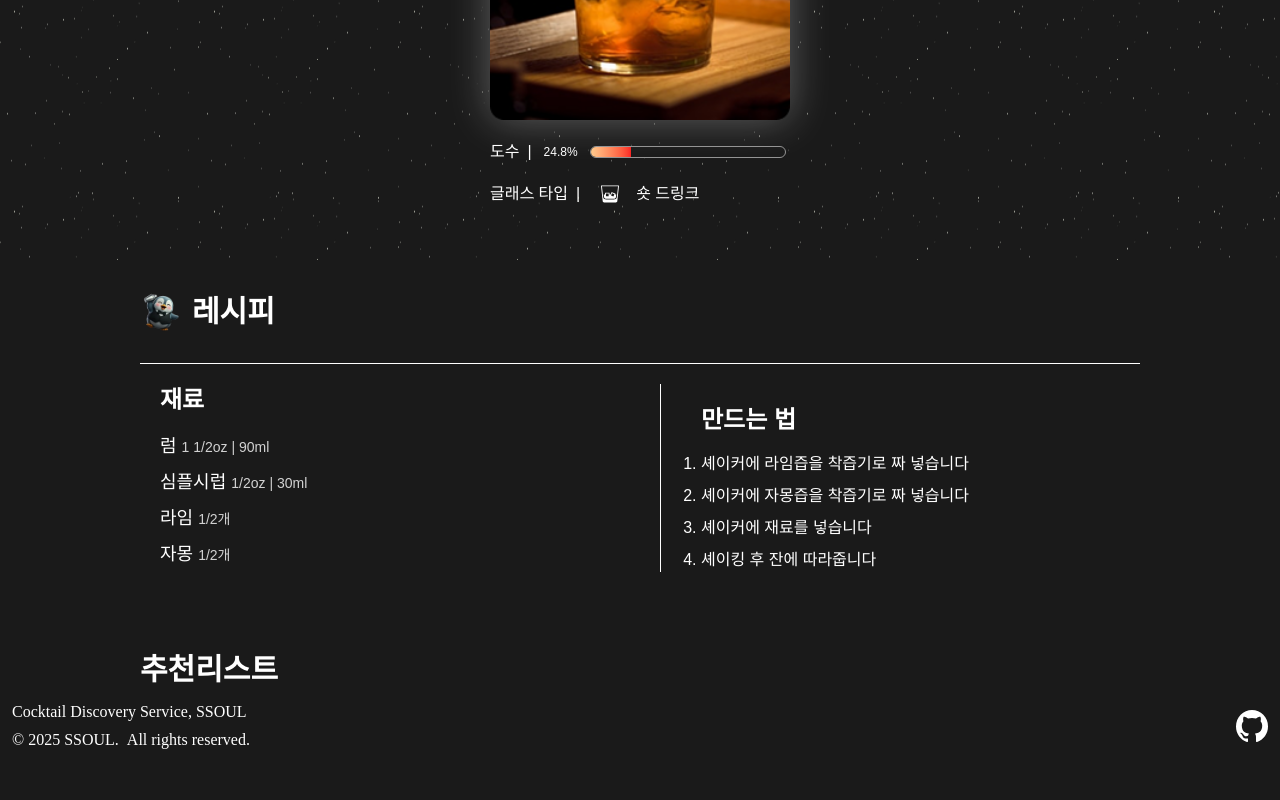
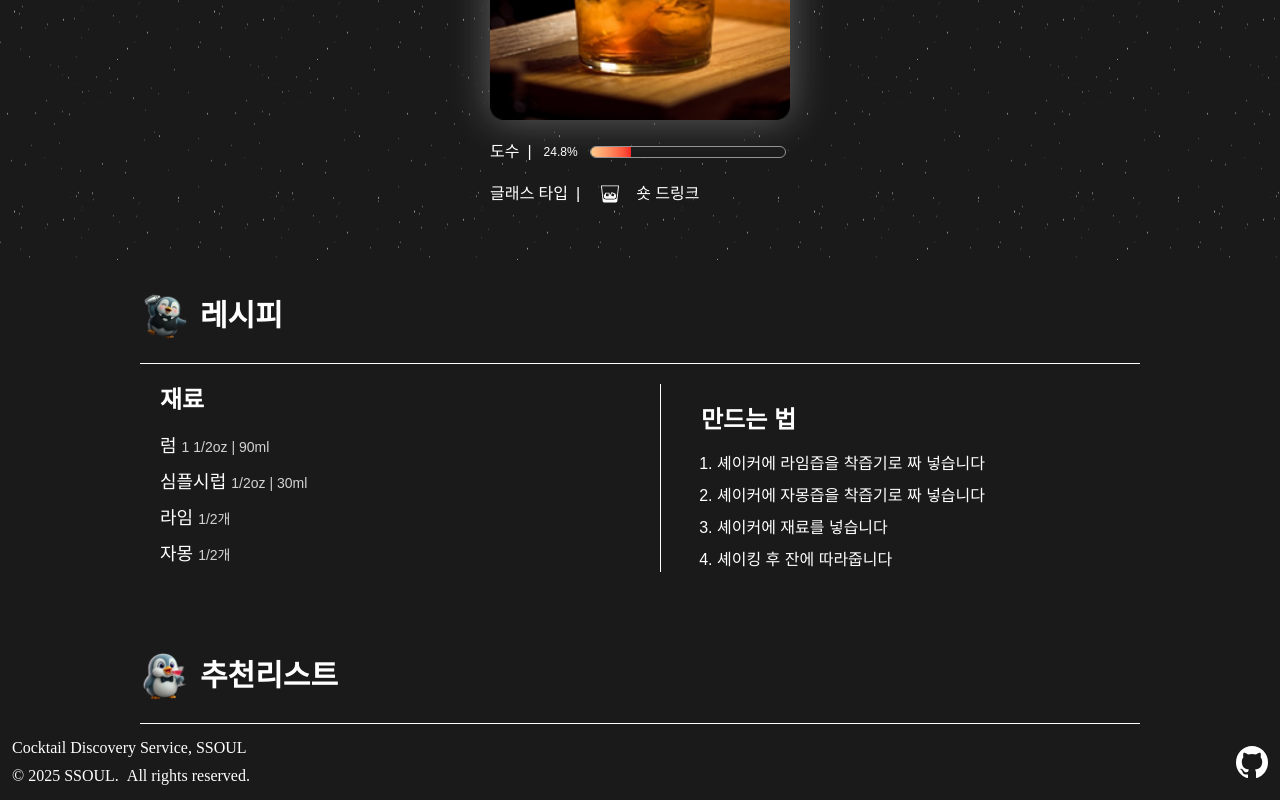
Before and after one commit to prgrms-web-devcourse-final-project/WEB5_6_HaeDokCoding_FE, a Next.js app: page /recipe/1 in a window 1280 px wide. Shown: the part 600-1400 px from the top of the page. Before the commit the page ends 1364 px from the top, so only its background shows below. Built offline with nearby package versions, Linux system fonts and the light colour scheme; a web font is replaced by a local one.

Commit message:
[style]레시피 상세페이지

```diff
--- a/src/app/recipe/[id]/page.tsx
+++ b/src/app/recipe/[id]/page.tsx
@@ -1,14 +1,15 @@
 import StarBg from '@/shared/components/starBg/StarBg';
-import Back from '@/shared/assets/icons/back_36.svg'
+import Back from '@/shared/assets/icons/back_36.svg';
 import Share from '@/shared/components/share/Share';
 import Keep from '@/shared/components/keep/Keep';
 import PostLabel from '@/shared/components/community/PostLabel';
-import Image from 'next/image'
-import Example from '@/shared/assets/images/dummy/exampleCocktail.png'
-import Short from '@/shared/assets/icons/short_36.svg'
-import SsuryShake from '@/shared/assets/ssury/ssury_make.webp'
+import Image from 'next/image';
+import Example from '@/shared/assets/images/dummy/exampleCocktail.png';
+import Short from '@/shared/assets/icons/short_36.svg';
+import SsuryShake from '@/shared/assets/ssury/ssury_make.webp';
+import SsuryDrink from '@/shared/assets/ssury/ssury_drink.webp';
+
 function page() {
-
   // 모바일일때는 글 - 제목 - 밑에선 조그마할게
 
   return (
@@ -94,14 +95,15 @@ function page() {
         </article>
 
         <section className="mt-20 flex flex-col gap-5">
-          <dd className="border-b-1 h-18 border-white">
+          <div className="border-b-1 h-18 border-white">
             <div className="flex items-center gap-3">
-              <Image src={SsuryShake} alt="" width="40" height="40" />
+              <Image src={SsuryShake} alt="" width="48" height="48" />
               <h3 className="text-3xl font-bold">레시피</h3>
             </div>
-          </dd>
-          <dd className="flex flex-col md:flex-row  px-5 gap-5">
-            <dt className="flex flex-col gap-4 w-[50%]">
+          </div>
+
+          <div className="flex flex-col md:flex-row  px-5 gap-5">
+            <article className="flex flex-col gap-4 w-[50%]">
               <h4 className="text-2xl font-bold">재료</h4>
               <ul className="flex flex-col gap-2">
                 <li className="text-lg">
@@ -117,25 +119,33 @@ function page() {
                   자몽 <span className="text-sm text-white/80">1/2개</span>
                 </li>
               </ul>
-            </dt>
+            </article>
 
             <span className="border-t-1 pt-5 md:border-l-1 md:border-t-0 md:px-10 border-white">
-              <dt className="flex flex-col gap-4 ">
+              <article className="flex flex-col gap-4 ">
                 <h4 className="text-2xl font-bold">만드는 법</h4>
-                <ol className="flex flex-col gap-2 list-decimal">
+                <ol className="flex flex-col gap-2 pl-4 list-decimal">
                   <li>셰이커에 라임즙을 착즙기로 짜 넣습니다</li>
                   <li>셰이커에 자몽즙을 착즙기로 짜 넣습니다</li>
                   <li>셰이커에 재료를 넣습니다</li>
                   <li>셰이킹 후 잔에 따라줍니다</li>
                 </ol>
-              </dt>
+              </article>
             </span>
-          </dd>
+          </div>
         </section>
 
-        <section className='mt-20'>
-          <h3 className='text-3xl font-bold'>추천리스트</h3>
+        <section className="mt-20">
+          <div className="border-b-1 h-18 border-white">
+            <div className="flex items-center gap-3">
+              <Image src={SsuryDrink} alt="" width="48" height="48" />
+              <h3 className="text-3xl font-bold">추천리스트</h3>
+            </div>
+          </div>
+          {/* 여기에 컴포넌트 */}
         </section>
+
+        <section>{/* 여기에 댓글 컴포넌트 */}</section>
       </div>
     </div>
   );
--- a/src/shared/components/keep/Keep.tsx
+++ b/src/shared/components/keep/Keep.tsx
@@ -1,8 +1,7 @@
-'use client'
+'use client';
 import KeepIcon from '@/shared/assets/icons/keep_36.svg';
 import KeepIconActive from '@/shared/assets/icons/keep_active_36.svg';
 import { useState } from 'react';
-
 
 interface Props {
   className?: string;
```
